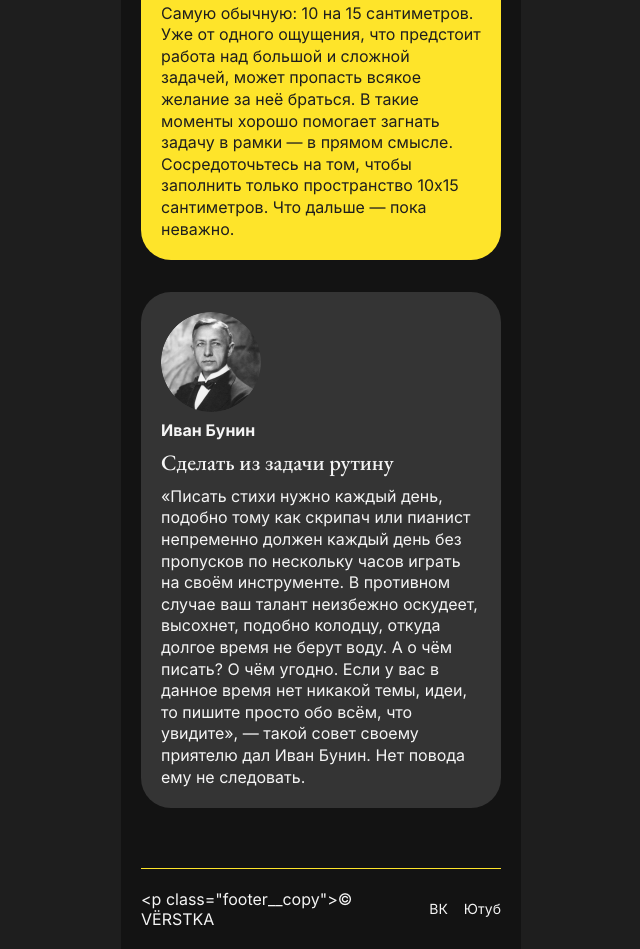
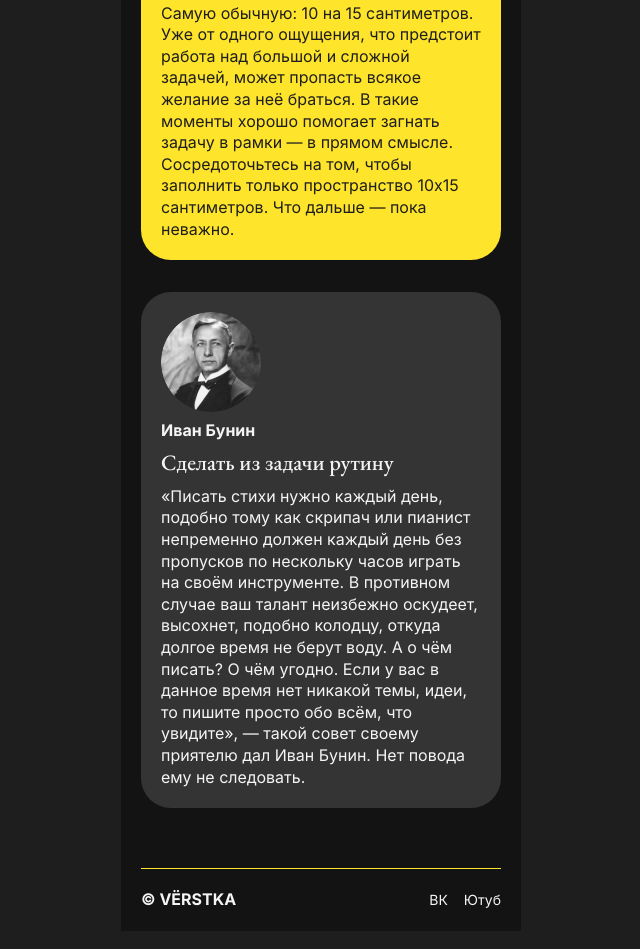
Before and after one commit to Lyapo4ka/s-chistogo-lista, a plain HTML site: page index.html in a window 1280 px wide. Shown: the part 2939-3888 px from the top of the page, without its empty margins (319-959 px from the left). Drawn offline with Linux system fonts and the light colour scheme.

Commit message:
Исправила недочеты после ревью

```diff
--- a/index.html
+++ b/index.html
@@ -110,7 +110,7 @@
     </main>
     <footer class="content-section_theme_dark footer">
         <div class="footer__block">
-            <р class="footer__copy">© VЁRSTKA</р>
+            <h3 class="footer__copy">© VЁRSTKA</h3>
             <div class="footer__links">
                 <a class="link" href="#0">ВК</a>
                 <a class="link" href="#0">Ютуб</a>
```
